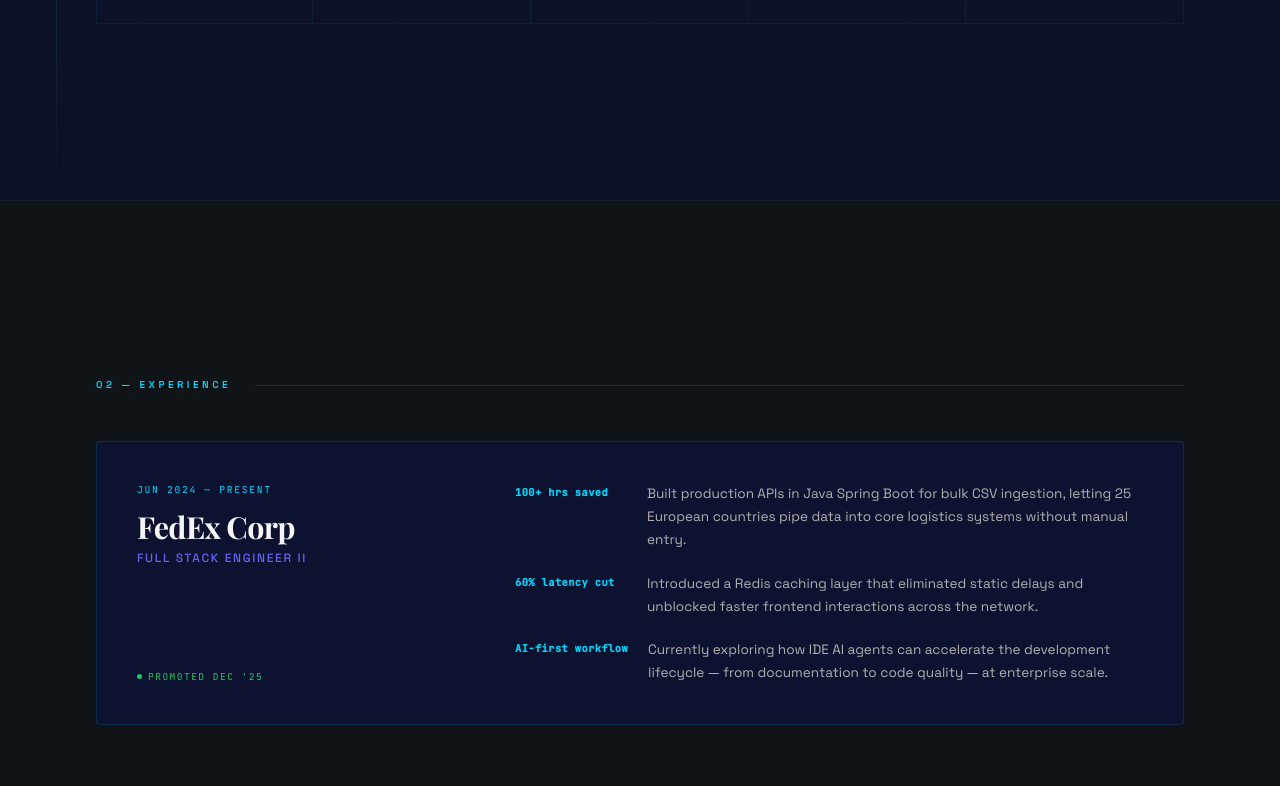
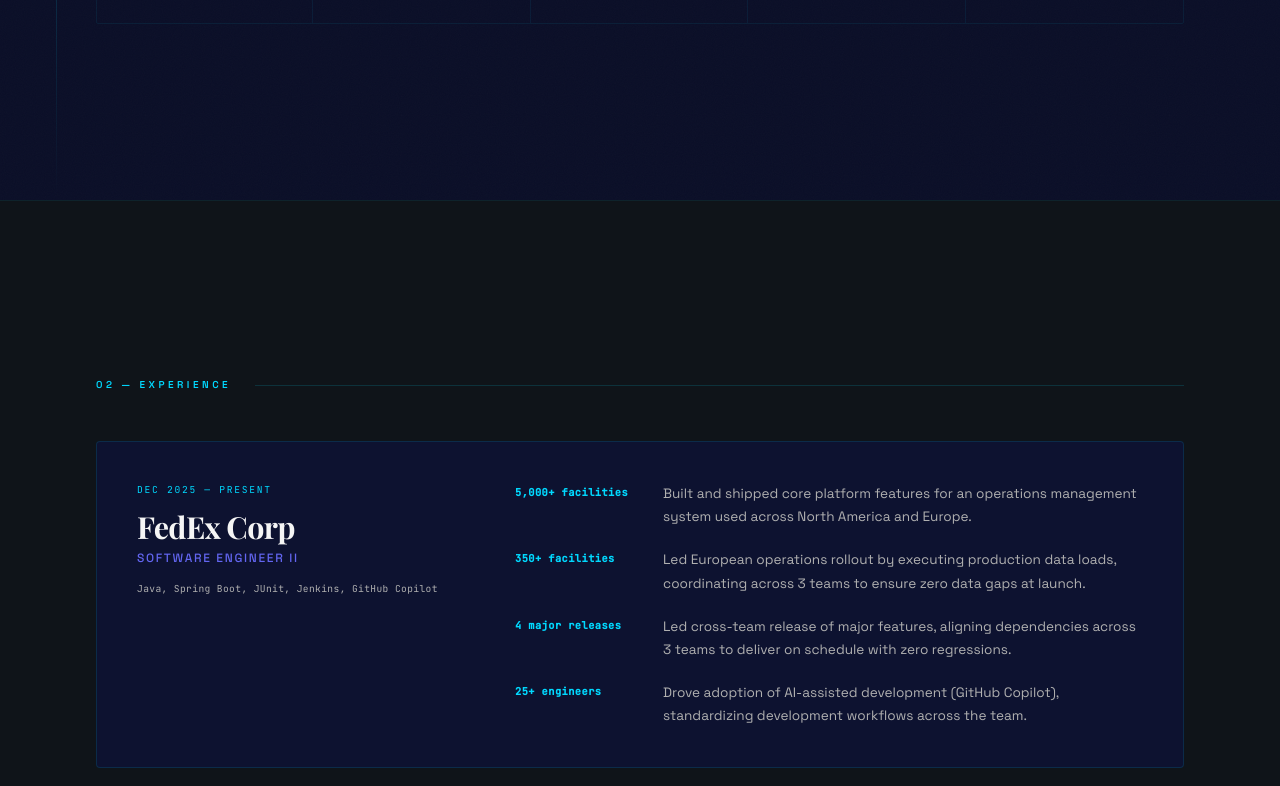
Before and after one commit to tnahata/tanish-portfolio, a Next.js app: page / in a window 1280 px wide. Shown: the part 2000-2786 px from the top of the page. Built offline with nearby package versions, Linux system fonts and the light colour scheme.

Commit message:
update experience section with latest resume info and swap resume PDF
Experience now shows two roles (SWE II and SWE) with detailed metrics
from latest resume. Tech stack listed per role. Resume PDF replaced
with current version.

```diff
--- a/components/Experience.tsx
+++ b/components/Experience.tsx
@@ -1,6 +1,51 @@
 'use client';
 
 import { useEffect, useRef } from 'react';
+
+const ROLES = [
+  {
+    period: 'Dec 2025 — Present',
+    title: 'Software Engineer II',
+    tech: 'Java, Spring Boot, JUnit, Jenkins, GitHub Copilot',
+    highlights: [
+      {
+        metric: '5,000+ facilities',
+        detail: 'Built and shipped core platform features for an operations management system used across North America and Europe.',
+      },
+      {
+        metric: '350+ facilities',
+        detail: 'Led European operations rollout by executing production data loads, coordinating across 3 teams to ensure zero data gaps at launch.',
+      },
+      {
+        metric: '4 major releases',
+        detail: 'Led cross-team release of major features, aligning dependencies across 3 teams to deliver on schedule with zero regressions.',
+      },
+      {
+        metric: '25+ engineers',
+        detail: 'Drove adoption of AI-assisted development (GitHub Copilot), standardizing development workflows across the team.',
+      },
+    ],
+  },
+  {
+    period: 'Jun 2024 — Dec 2025',
+    title: 'Software Engineer',
+    tech: 'Redis, Java, Spring Boot, Angular, TypeScript, Jenkins',
+    highlights: [
+      {
+        metric: '90% fewer escalations',
+        detail: 'Introduced a Redis caching layer to surface real-time UI states, eliminating data inconsistencies across operations.',
+      },
+      {
+        metric: '100+ hrs saved',
+        detail: 'Built scalable Java/Spring Boot APIs for bulk CSV ingestion, enabling operations teams across 25+ European countries to onboard facility data.',
+      },
+      {
+        metric: '500+ managers',
+        detail: 'Developed an Angular-based scheduling calendar UI used by facility managers for daily planning and operational monitoring.',
+      },
+    ],
+  },
+];
 
 export default function Experience() {
   const sectionRef = useRef<HTMLElement>(null);
@@ -41,7 +86,10 @@
           <div className="flex-1 h-px" style={{ background: 'rgba(0,217,255,0.15)' }} />
         </div>
 
+        <div className="flex flex-col gap-5">
+          {ROLES.map((role) => (
             <div
+              key={role.period}
               className="exp-reveal opacity-0 grid grid-cols-1 lg:grid-cols-[1fr_2fr] gap-10 lg:gap-16 p-8 lg:p-10"
               style={{
                 border: '1px solid rgba(0,217,255,0.12)',
@@ -49,8 +97,8 @@
                 backgroundColor: '#0d1230',
               }}
             >
-          {/* Left — company + role */}
-          <div className="flex flex-col justify-between gap-6">
+              {/* Left — role info */}
+              <div className="flex flex-col gap-4">
                 <div>
                   <p
                     style={{
@@ -62,7 +110,7 @@
                       marginBottom: '0.75rem',
                     }}
                   >
-                Jun 2024 — Present
+                    {role.period}
                   </p>
                   <h3
                     style={{
@@ -85,42 +133,28 @@
                       letterSpacing: '0.14em',
                       color: 'var(--color-secondary)',
                       fontWeight: 500,
+                      marginBottom: '0.75rem',
                     }}
                   >
-                Full Stack Engineer II
+                    {role.title}
                   </p>
-            </div>
-            <span
-              className="inline-flex items-center gap-1.5 self-start"
+                  <p
                     style={{
                       fontFamily: 'var(--font-mono)',
                       fontSize: '0.6rem',
-                letterSpacing: '0.15em',
-                textTransform: 'uppercase',
-                color: '#22c55e',
+                      color: 'var(--color-text-muted)',
+                      letterSpacing: '0.04em',
+                      lineHeight: 1.6,
                     }}
                   >
-              <span style={{ width: '5px', height: '5px', borderRadius: '50%', backgroundColor: '#22c55e', display: 'inline-block' }} />
-              Promoted Dec &apos;25
-            </span>
+                    {role.tech}
+                  </p>
+                </div>
               </div>
 
               {/* Right — highlights */}
               <div className="flex flex-col justify-center gap-5">
-            {[
-              {
-                metric: '100+ hrs saved',
-                detail: 'Built production APIs in Java Spring Boot for bulk CSV ingestion, letting 25 European countries pipe data into core logistics systems without manual entry.',
-              },
-              {
-                metric: '60% latency cut',
-                detail: 'Introduced a Redis caching layer that eliminated static delays and unblocked faster frontend interactions across the network.',
-              },
-              {
-                metric: 'AI-first workflow',
-                detail: 'Currently exploring how IDE AI agents can accelerate the development lifecycle — from documentation to code quality — at enterprise scale.',
-              },
-            ].map(({ metric, detail }) => (
+                {role.highlights.map(({ metric, detail }) => (
                   <div key={metric} className="flex gap-5 items-start">
                     <span
                       className="shrink-0 mt-0.5"
@@ -130,7 +164,7 @@
                         fontWeight: 600,
                         color: 'var(--color-accent)',
                         letterSpacing: '0.04em',
-                    minWidth: '7rem',
+                        minWidth: '8rem',
                       }}
                     >
                       {metric}
@@ -149,12 +183,15 @@
                 ))}
               </div>
             </div>
+          ))}
+        </div>
       </div>
 
       <style>{`
         .exp-reveal { transform: translateY(18px); transition: opacity 0.7s ease, transform 0.7s ease; }
         .exp-reveal.exp-visible { opacity: 1 !important; transform: translateY(0); }
         .exp-reveal:nth-child(2) { transition-delay: 80ms; }
+        .exp-reveal:nth-child(3) { transition-delay: 160ms; }
       `}</style>
     </section>
   );
```
Also changed, not shown: 1 other file (tests, documents, lock files or other folders). Lines whose indentation alone changed are shown as unchanged.
